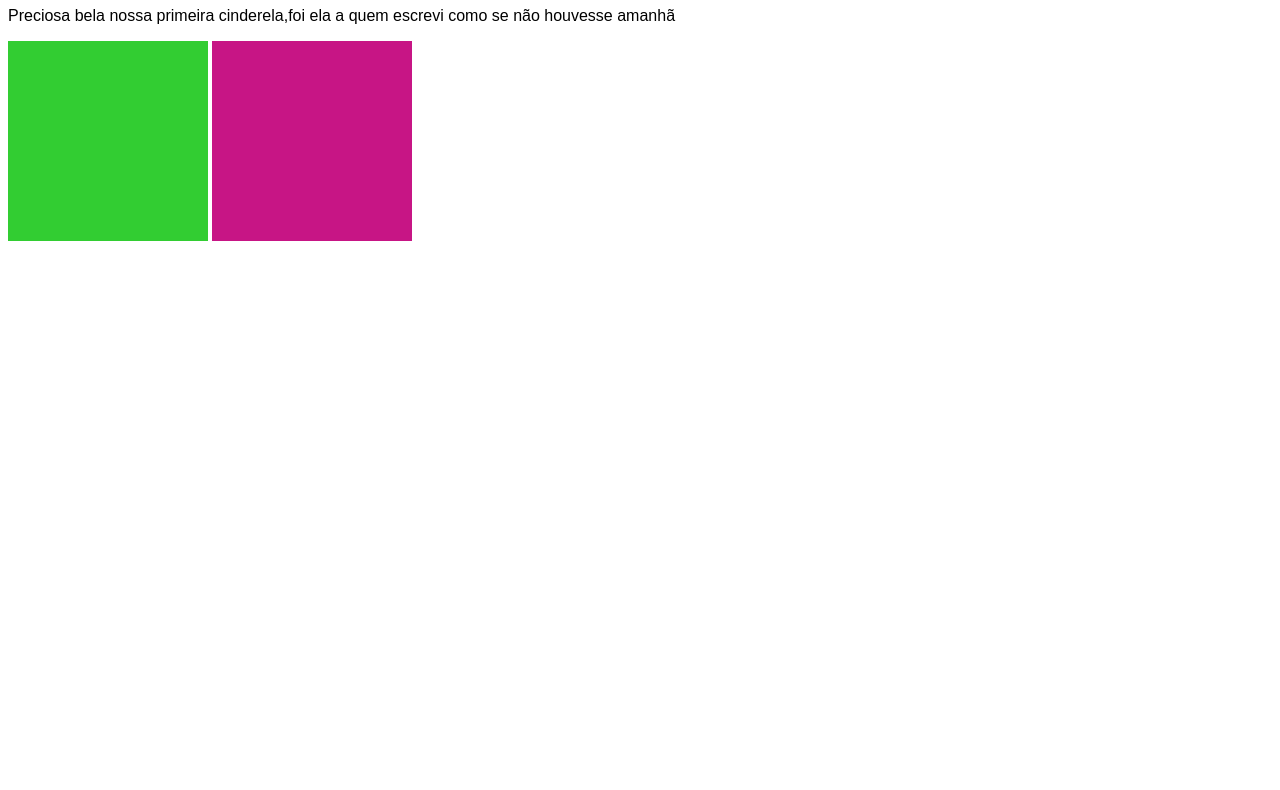
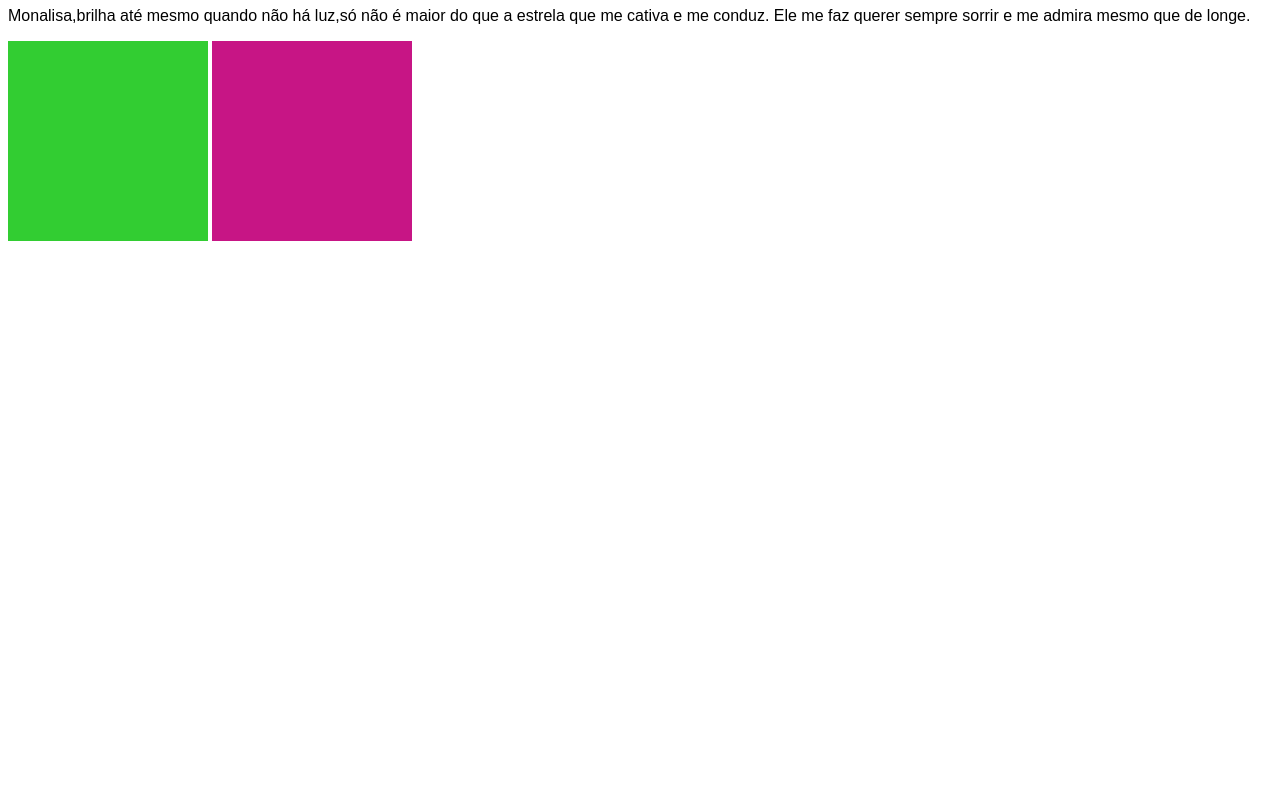
Before and after one commit to mltomacheski/site, a plain HTML site: page index.html in a window 1280 px wide. Shown: the part 99-889 px from the top of the page. Drawn offline with Linux system fonts and the light colour scheme; a web font is replaced by a local one.

Commit message:
mudança da frase

```diff
--- a/index.html
+++ b/index.html
@@ -18,7 +18,8 @@
   <body>
       <i class="fa-solid fa-carrot"></i>
       <h1>monalisa e sua eterna beleza</h1>
-      <p> Preciosa bela nossa primeira cinderela,foi ela a quem escrevi como se não houvesse amanhã </p>
+      <p> Monalisa,brilha até mesmo quando não há luz,só não é maior do que a estrela que me cativa e me conduz.
+        Ele me faz querer sempre sorrir e me admira mesmo que de longe. </p>
 
         <div id="primeira">
         </div>
```
Lines whose indentation alone changed are shown as unchanged.
